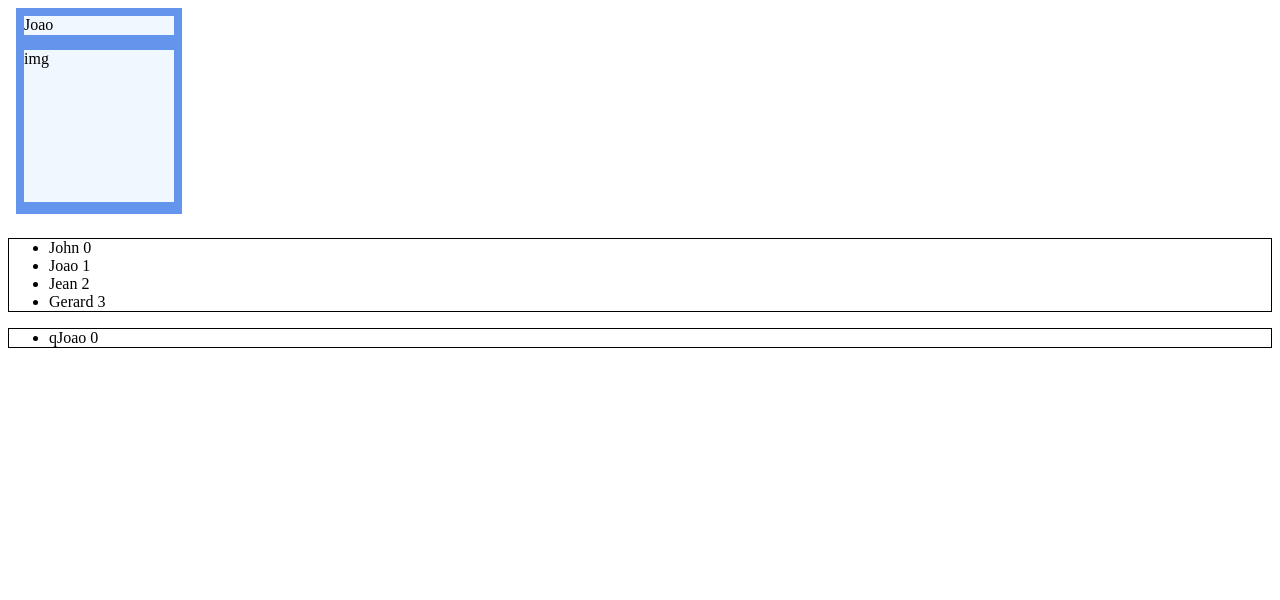
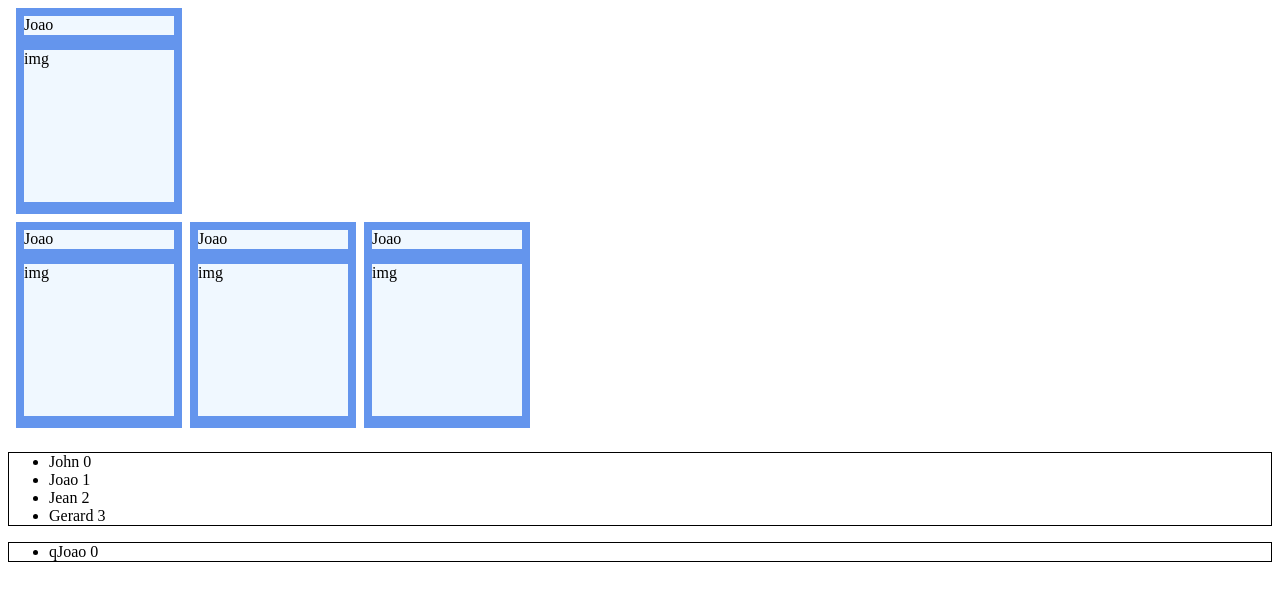
Before and after one commit to rkdgusrnrlrl/set_collection_game, a Vue app: page / in a window 1280 px wide. Shown: the top 600 px of the page. Built offline with nearby package versions, Linux system fonts and the light colour scheme.

Commit message:
refac : MyHand 컴포넌트 추가

```diff
--- a/src/App.vue
+++ b/src/App.vue
@@ -1,6 +1,9 @@
 <template>
   <div id="app">
     <Card :card="card"/>
+
+    <MyHand :cards="cards"/>
+
     <draggable element="ul" class="dragArea" :list="list1" :options="{group:'people'}" style="border: 1px solid black">
       <li v-for="(element, index) in list1" :key="element.id">
         {{element.name}} {{index}}
@@ -16,17 +19,24 @@
 </template>
 
 <script>
-import Card from './components/Card.vue'
+import Card from './components/Card'
+import MyHand from './components/MyHand'
 import draggable from 'vuedraggable'
 
 export default {
   name: 'app',
   components: {
     Card,
+    MyHand,
     draggable
   },
   data() {
       return {
+          cards : [
+              {name:"Joao", id:6, imgUrl : "img"},
+              {name:"Joao", id:7, imgUrl : "img"},
+              {name:"Joao", id:8, imgUrl : "img"}
+          ],
           card : {name:"Joao", id:2, imgUrl : "img"},
           list1:[{name:"John", id:1},
               {name:"Joao", id:3},
--- /dev/null
+++ b/src/components/MyHand.vue
@@ -0,0 +1,24 @@
+<template>
+    <div class="hand" style="display: block">
+        <Card v-for="card in cards"
+                         :card="card"
+                         :key="card.id"></Card>
+    </div>
+</template>
+
+<script>
+    import Card from './Card'
+
+
+    export default {
+        name: "MyHand",
+        props: ['cards'],
+        components : {
+            Card
+        }
+    }
+</script>
+
+<style scoped>
+
+</style>
```
